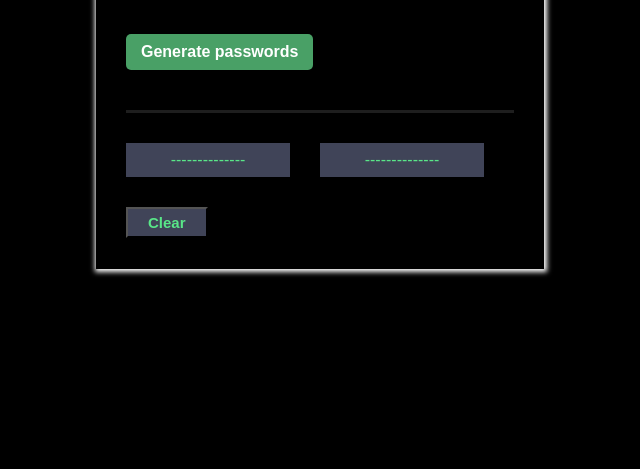
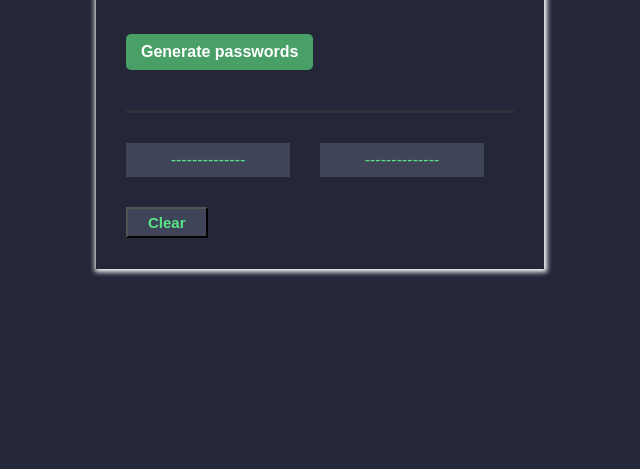
Before and after one commit to YohannesM-hub/password-generator, a plain HTML site: page index.html in a window 1280 px wide. Shown: the part 331-800 px from the top of the page, without its empty margins (320-960 px from the left). Drawn offline with Linux system fonts and the light colour scheme.

Commit message:
Update style.css

```diff
--- a/style.css
+++ b/style.css
@@ -2,7 +2,7 @@ body{
     margin: 0;
     padding: 0;
     color: white;
-    background-color: rgb(0, 0, 0);
+    background-color: rgb(36, 39, 56);
     display: flex;
     align-items: center;
     height: 100vh;
```
